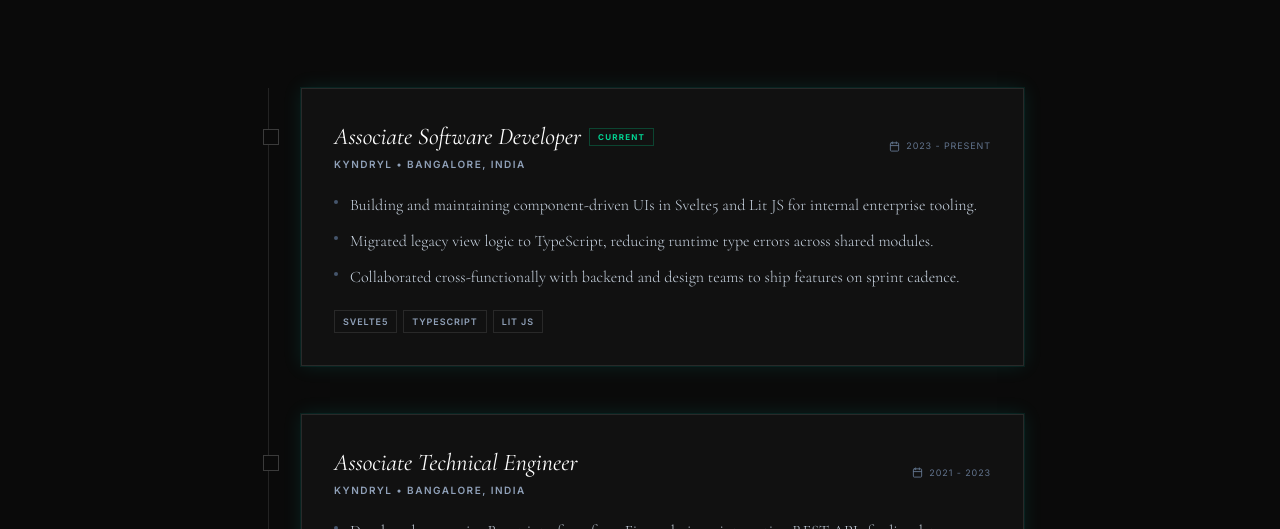
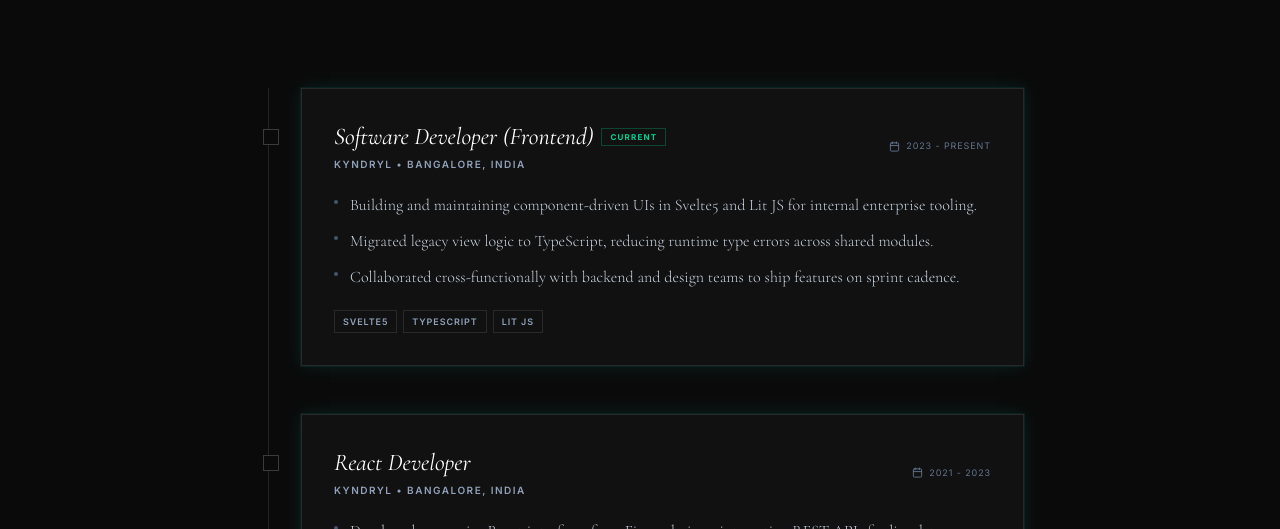
Before and after one commit to sukanyagurav/Portfolio-3, a React (Vite) app: page / in a window 1280 px wide. Shown: the part 2460-2989 px from the top of the page. Built offline with nearby package versions, Linux system fonts and the light colour scheme; no server answers.

Commit message:
experience was incorrect

```diff
--- a/src/components/Experience.tsx
+++ b/src/components/Experience.tsx
@@ -19,14 +19,13 @@
 const EXPERIENCES: ExperienceItem[] = [
   {
     id: 'exp-1',
-    role: 'Associate Software Developer',
+    role: 'Software Developer (Frontend)',
     company: 'Kyndryl',
     period: '2023 - Present',
     location: 'Bangalore, India',
     current: true,
     skills: ['Svelte5', 'TypeScript', 'Lit JS'],
     achievements: [
-      // TODO: swap in real numbers/specifics — recruiters weigh quantified impact heavily.
       'Building and maintaining component-driven UIs in Svelte5 and Lit JS for internal enterprise tooling.',
       'Migrated legacy view logic to TypeScript, reducing runtime type errors across shared modules.',
       'Collaborated cross-functionally with backend and design teams to ship features on sprint cadence.',
@@ -34,7 +33,7 @@
   },
   {
     id: 'exp-2',
-    role: 'Associate Technical Engineer',
+    role: 'React Developer',
     company: 'Kyndryl',
     period: '2021 - 2023',
     location: 'Bangalore, India',
```
